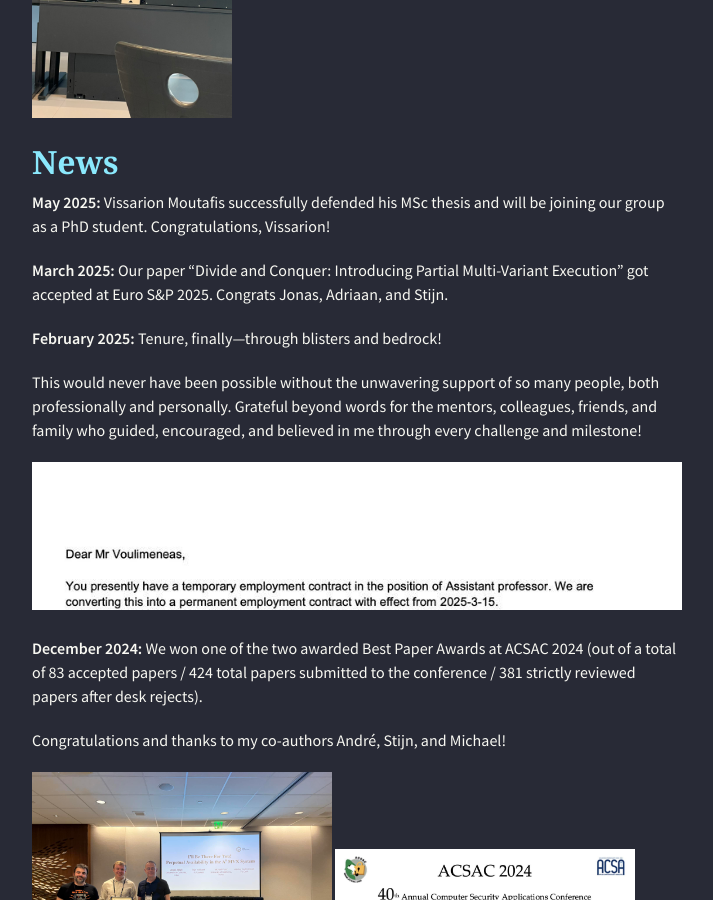
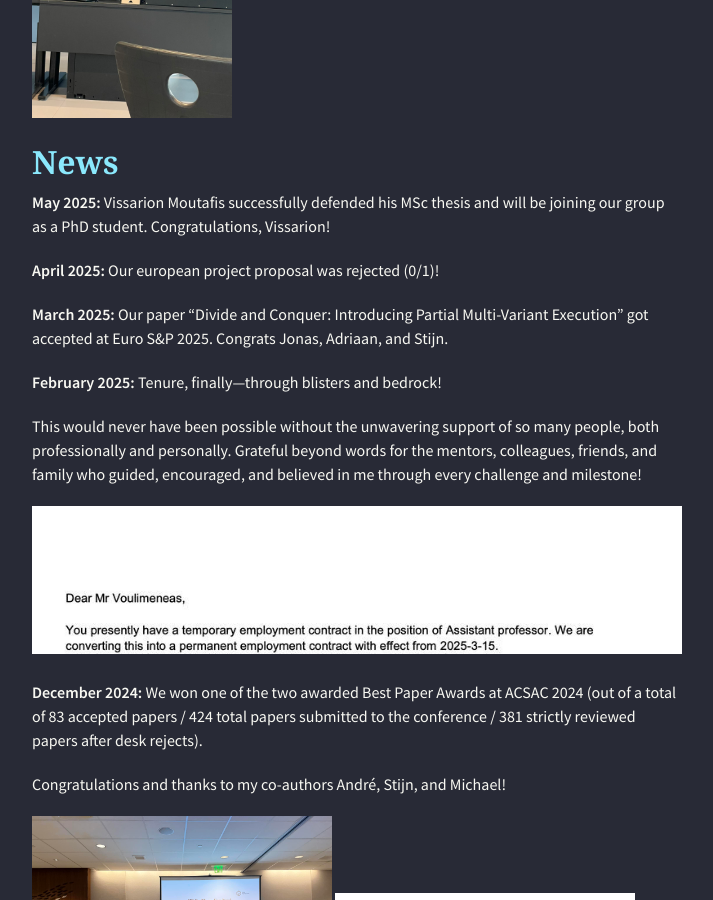
Before and after one commit to alexios-voulimeneas/alexios-voulimeneas.github.io, a Jekyll site: the page built from index.md, in a window 1280 px wide and 900 px high, scrolled down 447 px. Shown: the whole window, without its empty margins (283-996 px from the left). Built offline with Jekyll 4.4.1, drawn with Linux system fonts in a browser that asks for light colours; nearby versions of some CDN libraries; the repository's description, which GitHub fills in, is left out.

Commit message:
Update index.md

```diff
--- a/index.md
+++ b/index.md
@@ -7,6 +7,8 @@ layout: default
 ## [](#header-2)News
 
 **May 2025:** Vissarion Moutafis successfully defended his MSc thesis and will be joining our group as a PhD student. Congratulations, Vissarion!
+
+**April 2025:** Our european project proposal was rejected (0/1)!
 
 **March 2025:** Our paper "Divide and Conquer: Introducing Partial Multi-Variant Execution" got accepted at Euro S&P 2025. Congrats Jonas, Adriaan, and Stijn.
 
```
